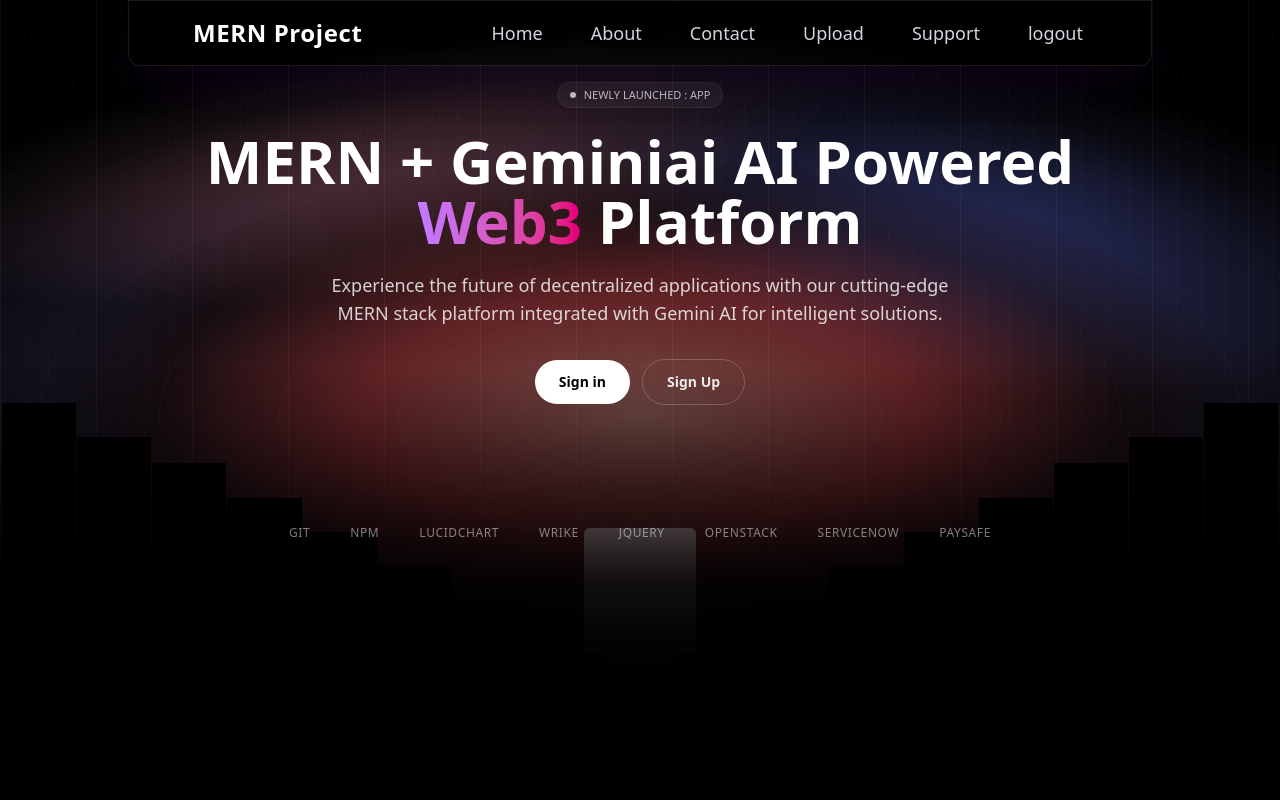
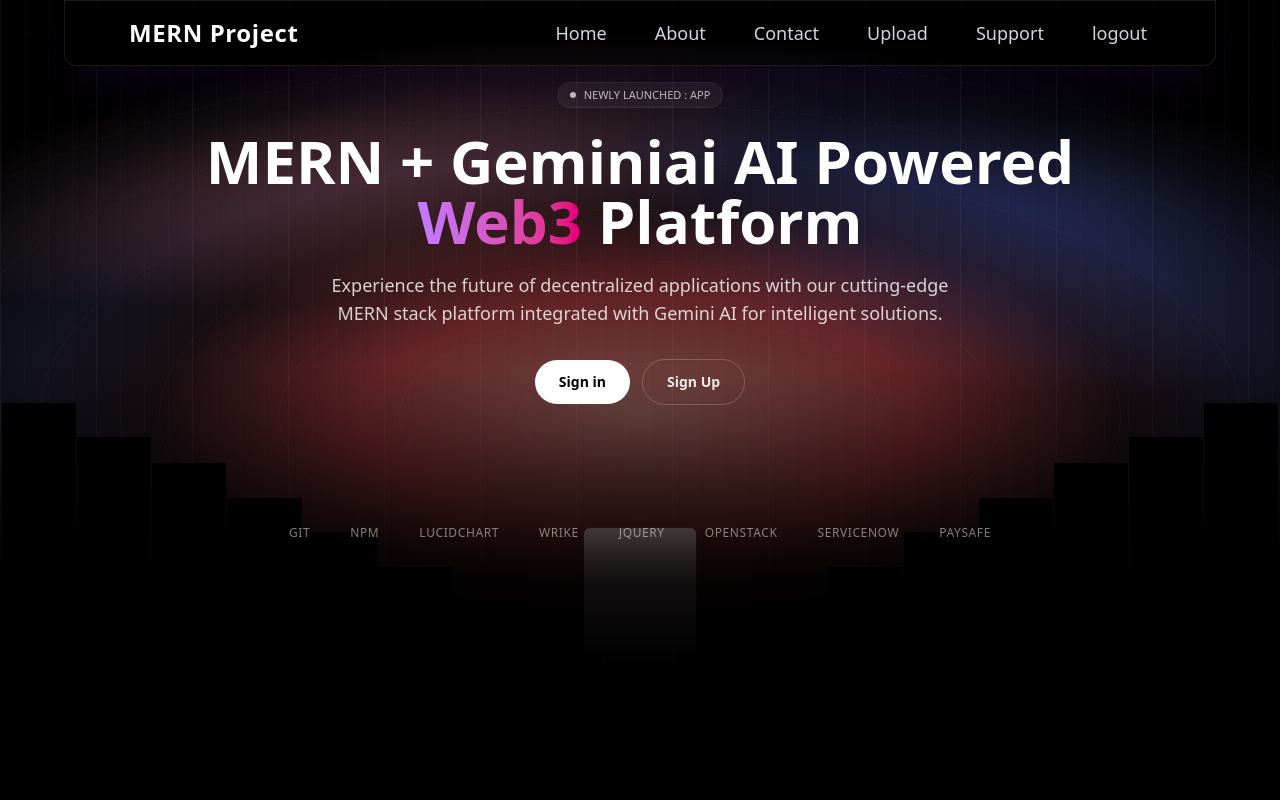
Before and after one commit to Bantyn/mern_frontend, a React (Vite) app: page / in a window 1280 px wide. Shown: the top 800 px of the page. Built offline with nearby package versions, Linux system fonts and the light colour scheme.

Commit message:
Navbar Fixed

```diff
--- a/src/components/Navbar.jsx
+++ b/src/components/Navbar.jsx
@@ -16,7 +16,7 @@ export default function Navbar() {
       transition={{ duration: 0.7, ease: "easeOut" }}
       className="
         bg-black/10 backdrop-blur-xs top-0 z-50 border border-white/10
-        fixed left-0 right-0 w-[80%] mx-auto px-10 mb-3 shadow-2xl shadow-purple-600/10  rounded-b-xl overflow-hidden
+        fixed left-0 right-0 w-[90%] mx-auto px-10 mb-3 shadow-2xl shadow-purple-600/10  rounded-b-xl overflow-hidden
       "
     >
       <div className="container mx-auto py-4 px-6 flex justify-between items-center">
```
